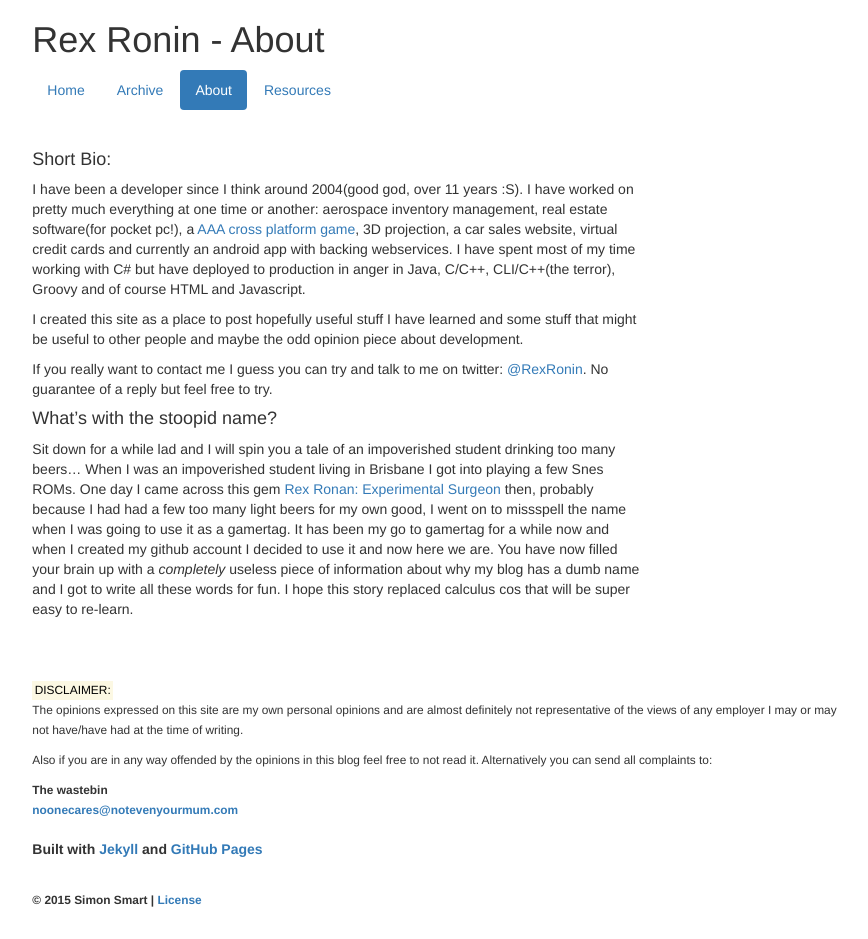
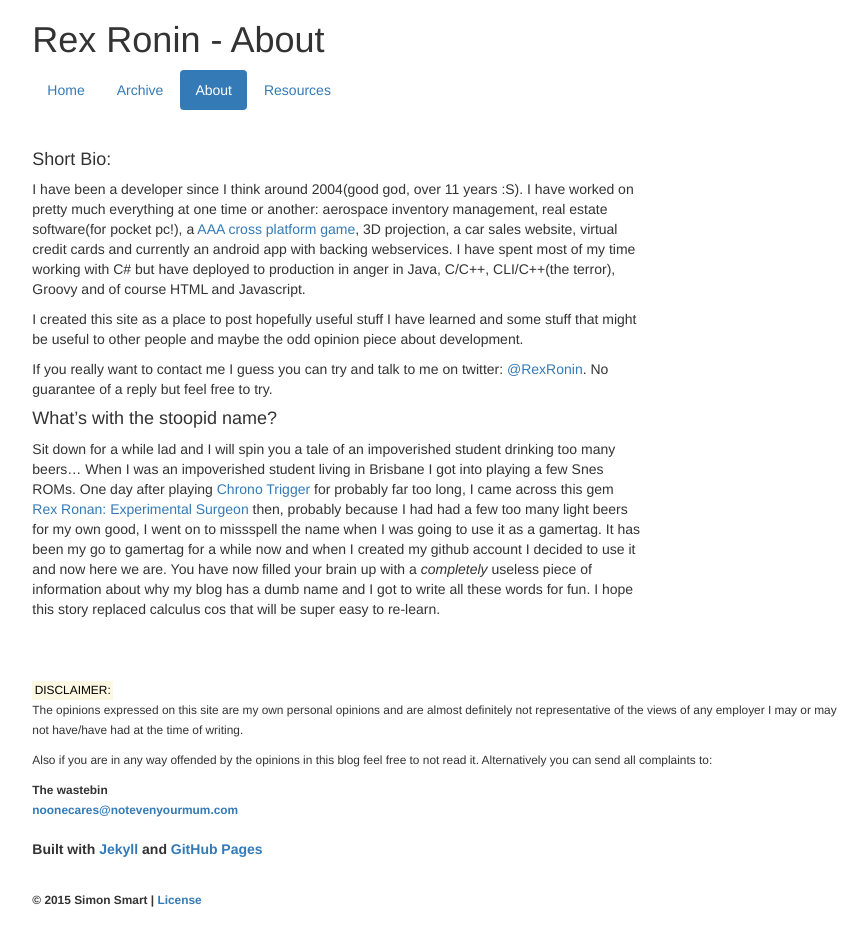
Before and after one commit to RexRonin/RexRonin.github.io, a Jekyll site: the page built from about/index.markdown, in a window 1280 px wide. Shown: the whole page, without its empty margins (196-1064 px from the left). Built offline with Jekyll 4.4.1, drawn with Linux system fonts in a browser that asks for light colours; nearby versions of some CDN libraries; some of the changed lines change nothing that is shown.

Commit message:
- added ga tracking
- slight change to about page

```diff
--- a/_layouts/default.html
+++ b/_layouts/default.html
@@ -10,6 +10,19 @@
 		<link rel="stylesheet" href="{{ site.url }}/css/bootstrap.min.css">
 		<link rel="stylesheet" href="{{ site.url }}/css/bootstrap-theme.min.css">
 		<link rel="stylesheet" href="{{ site.url }}/css/site.css">
+
+		<!-- Google Analytics -->
+		<script>
+			(function(i,s,o,g,r,a,m){i['GoogleAnalyticsObject']=r;i[r]=i[r]||function(){
+			(i[r].q=i[r].q||[]).push(arguments)},i[r].l=1*new Date();a=s.createElement(o),
+			m=s.getElementsByTagName(o)[0];a.async=1;a.src=g;m.parentNode.insertBefore(a,m)
+			})(window,document,'script','//www.google-analytics.com/analytics.js','ga');
+
+			ga('create', 'UA-58520103-1', 'auto');
+			ga('send', 'pageview');
+
+		</script>
+		<!-- End Google Analytics -->
 
 	</head>
 	<body>
--- a/about/index.markdown
+++ b/about/index.markdown
@@ -12,6 +12,8 @@ I created this site as a place to post hopefully useful stuff I have learned and
 
 If you really want to contact me I guess you can try and talk to me on twitter: [@RexRonin](https://twitter.com/RexRonin). No guarantee of a reply but feel free to try.
 
+
+
 #### What's with the stoopid name?
 
-Sit down for a while lad and I will spin you a tale of an impoverished student drinking too many beers... When I was an impoverished student living in Brisbane I got into playing a few Snes ROMs. One day I came across this gem [Rex Ronan: Experimental Surgeon](http://en.wikipedia.org/wiki/Rex_Ronan:_Experimental_Surgeon) then, probably because I had had a few too many light beers for my own good, I went on to missspell the name when I was going to use it as a gamertag. It has been my go to gamertag for a while now and when I created my github account I decided to use it and now here we are. You have now filled your brain up with a *completely* useless piece of information about why my blog has a dumb name and I got to write all these words for fun. I hope this story replaced calculus cos that will be super easy to re-learn.
+Sit down for a while lad and I will spin you a tale of an impoverished student drinking too many beers... When I was an impoverished student living in Brisbane I got into playing a few Snes ROMs. One day after playing [Chrono Trigger](http://en.wikipedia.org/wiki/Chrono_Trigger) for probably far too long, I came across this gem [Rex Ronan: Experimental Surgeon](http://en.wikipedia.org/wiki/Rex_Ronan:_Experimental_Surgeon) then, probably because I had had a few too many light beers for my own good, I went on to missspell the name when I was going to use it as a gamertag. It has been my go to gamertag for a while now and when I created my github account I decided to use it and now here we are. You have now filled your brain up with a *completely* useless piece of information about why my blog has a dumb name and I got to write all these words for fun. I hope this story replaced calculus cos that will be super easy to re-learn.
```
